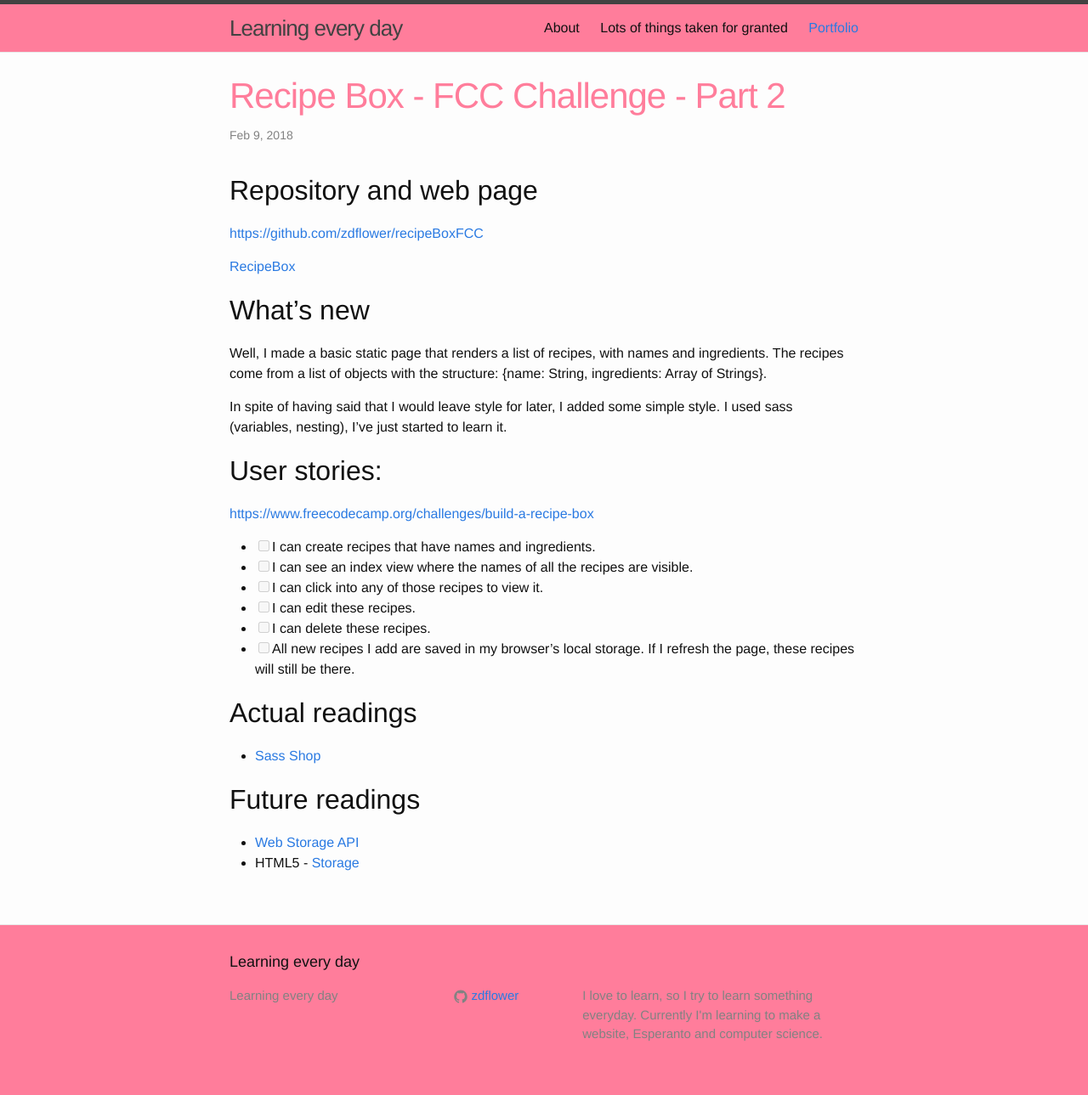
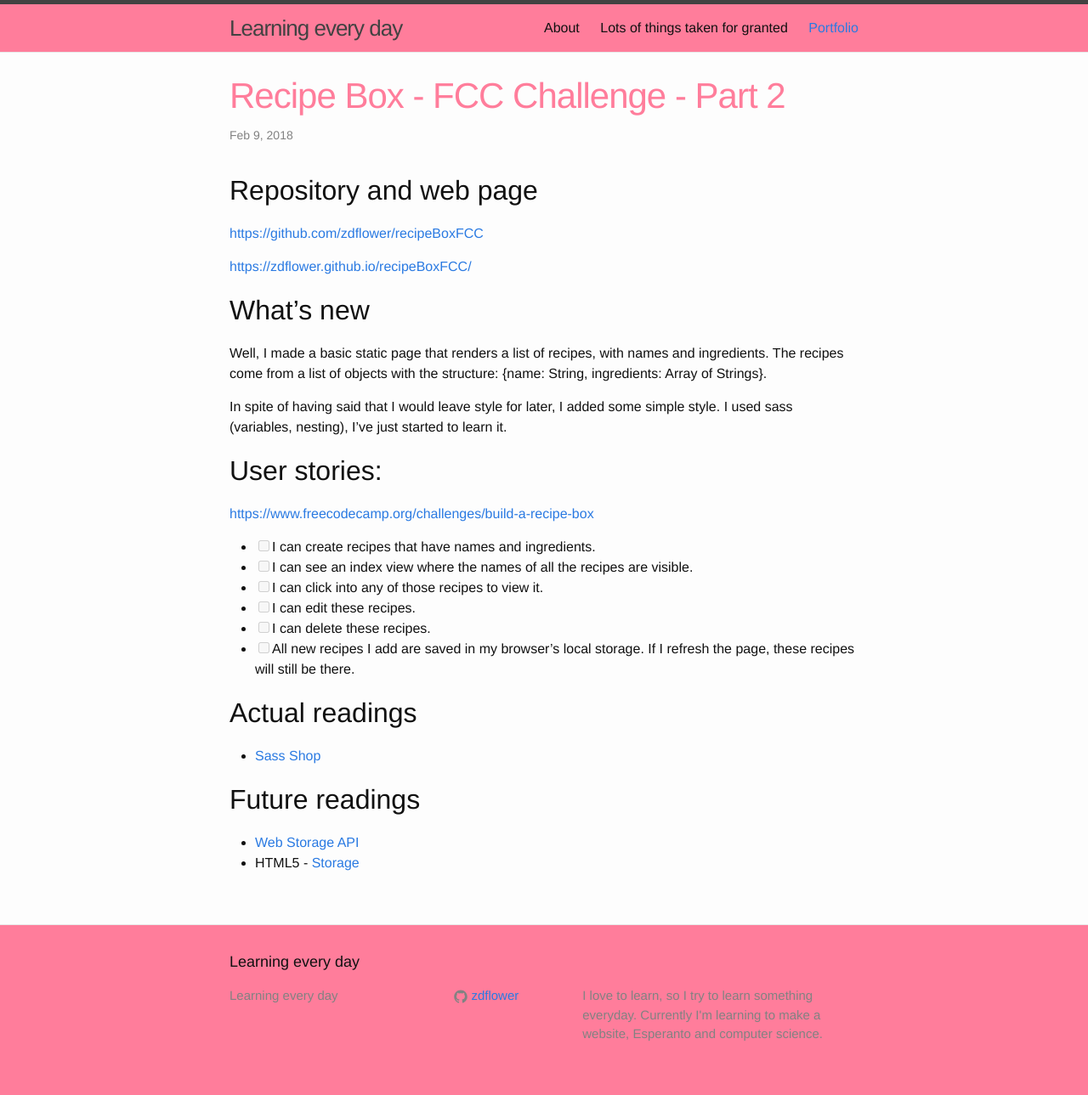
Before and after one commit to zdflower/zdflower.github.io, a Jekyll site: the page built from _posts/2018-02-09-RecipeBox-Part-2.markdown, in a window 1280 px wide. Shown: the whole page at 85% size. Built offline with Jekyll 4.4.1, drawn with Linux system fonts in a browser that asks for light colours.

Commit message:
Update 2018-02-09-RecipeBox-Part-2.markdown

```diff
--- a/_posts/2018-02-09-RecipeBox-Part-2.markdown
+++ b/_posts/2018-02-09-RecipeBox-Part-2.markdown
@@ -8,7 +8,7 @@ date: 2018-02-09
 
 [https://github.com/zdflower/recipeBoxFCC](https://github.com/zdflower/recipeBoxFCC)
 
-[RecipeBox](https://codepen.io/zdflower/pen/VQprgz)
+[https://zdflower.github.io/recipeBoxFCC/](https://zdflower.github.io/recipeBoxFCC/)
 
 ## What's new
 
```
